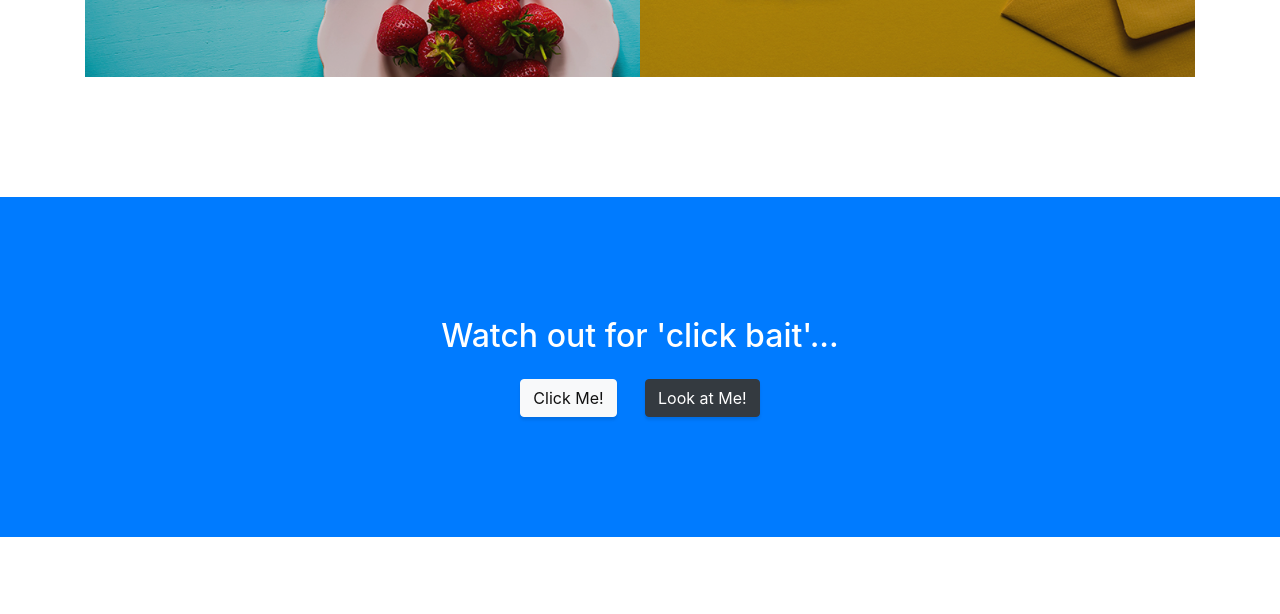
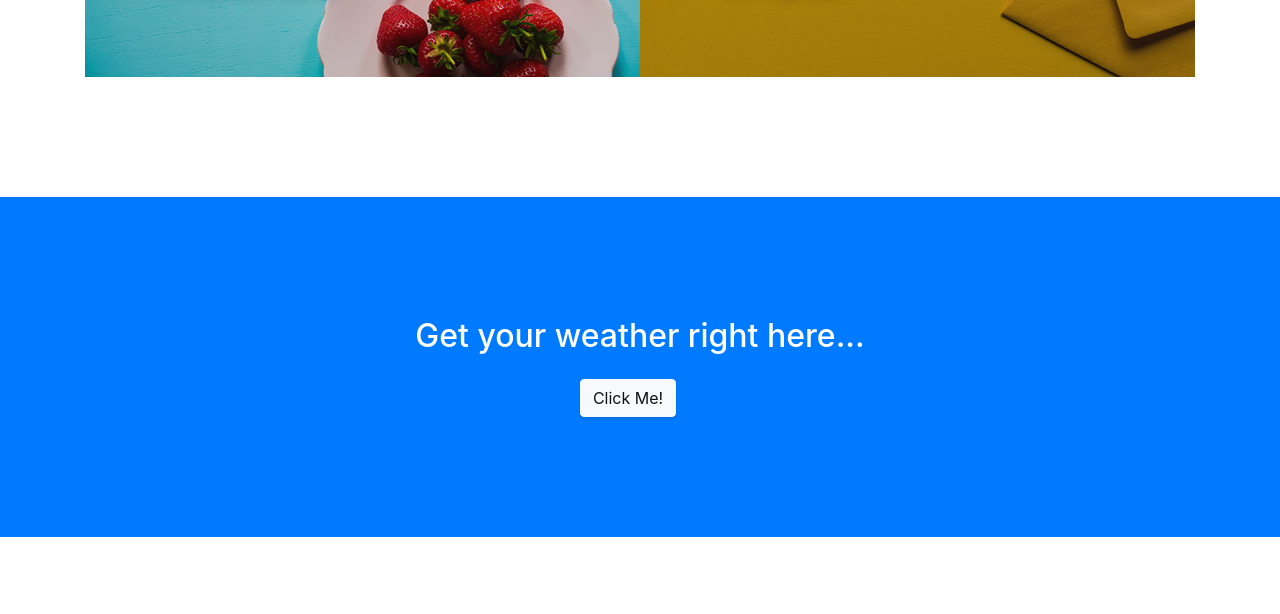
Before and after one commit to Jozefw/Jozefw.github.io, a website with bundled scripts: page index.html in a window 1280 px wide. Shown: the part 3451-4065 px from the top of the page. Built offline with nearby package versions, Linux system fonts and the light colour scheme.

Commit message:
add weather site

```diff
--- a/index.html
+++ b/index.html
@@ -195,20 +195,13 @@
     <!-- Call to Action -->
     <section class="content-section bg-primary text-white">
       <div class="container text-center">
-        <h2 class="mb-4">Watch out for 'click bait'...</h2>
-        <a href="#" class="btn btn-xl btn-light mr-4">Click Me!</a>
-        <a href="#" class="btn btn-xl btn-dark">Look at Me!</a>
+        <h2 class="mb-4">Get your weather right here...</h2>
+        <a href="weather/index.html" class="btn btn-xl btn-light mr-4">Click Me!</a>
+
       </div>
     </section>
 
-    <!-- Map -->
-    <!-- <section id="contact" class="map">
-      <iframe width="100%" height="100%" frameborder="0" scrolling="no" marginheight="0" marginwidth="0" src="https://maps.google.com/maps?f=q&amp;source=s_q&amp;hl=en&amp;geocode=&amp;q=Twitter,+Inc.,+Market+Street,+San+Francisco,+CA&amp;aq=0&amp;oq=twitter&amp;sll=28.659344,-81.187888&amp;sspn=0.128789,0.264187&amp;ie=UTF8&amp;hq=Twitter,+Inc.,+Market+Street,+San+Francisco,+CA&amp;t=m&amp;z=15&amp;iwloc=A&amp;output=embed"></iframe>
-      <br/>
-      <small>
-        <a href="https://maps.google.com/maps?f=q&amp;source=embed&amp;hl=en&amp;geocode=&amp;q=Twitter,+Inc.,+Market+Street,+San+Francisco,+CA&amp;aq=0&amp;oq=twitter&amp;sll=28.659344,-81.187888&amp;sspn=0.128789,0.264187&amp;ie=UTF8&amp;hq=Twitter,+Inc.,+Market+Street,+San+Francisco,+CA&amp;t=m&amp;z=15&amp;iwloc=A"></a>
-      </small>
-    </section> -->
+
 
     <!-- Footer -->
     <footer class="footer text-center">
```
Also changed, not shown: img/purple.jpg (deleted).
